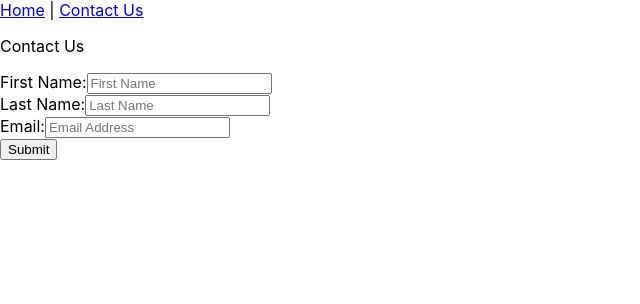
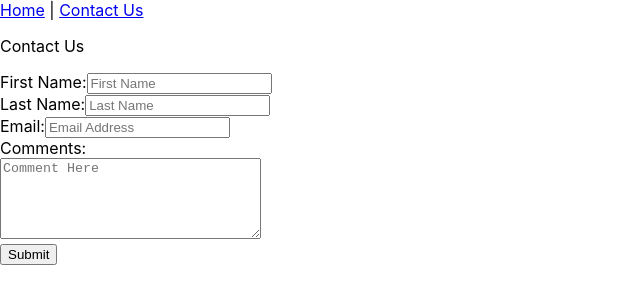
Before and after one commit to cvan90/App-Project, a React (Create React App) app in the folder react-app-project/: page /#/ContactUs in a window 1280 px wide. Shown: the top 304 px of the page, without its empty margins (0-640 px from the left). Built offline with nearby package versions, Linux system fonts and the light colour scheme.

Commit message:
added comment box

```diff
--- a/react-app-project/src/components/ContactUs.js
+++ b/react-app-project/src/components/ContactUs.js
@@ -7,6 +7,8 @@ function ContactUS() {
                 <span>First Name:</span><input type="text" placeholder="First Name"/><br/>
                 <span>Last Name:</span><input type="text" placeholder="Last Name"/><br/>
                 <span>Email:</span><input type="text" placeholder="Email Address"/><br/>
+                <span>Comments:</span>
+                <br/><textarea rows={5} cols={30} placeholder="Comment Here"/><br/>
                 <button>Submit</button>
             </div>
         </form>
```
